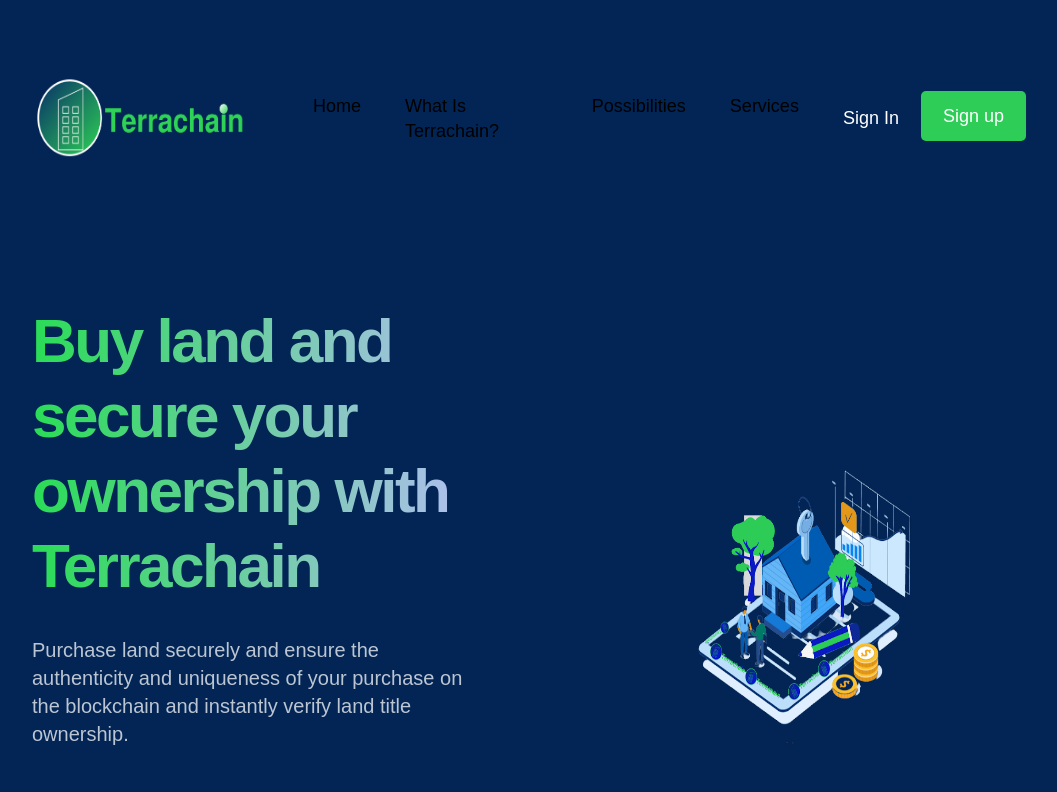
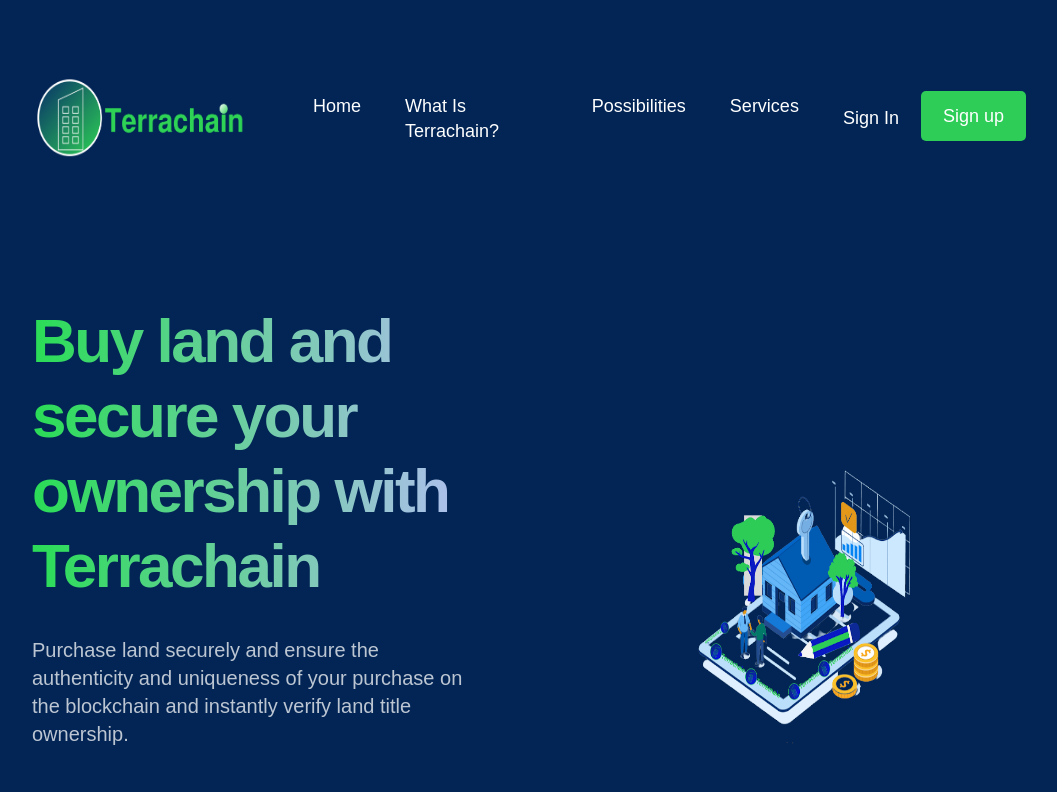
Before and after one commit to mxnuchim/terrachain-landing-page, a React (Create React App) app: page /Register in a window 1280 px wide. Shown: the top 792 px of the page, without its empty margins (111-1168 px from the left). Built offline with nearby package versions, Linux system fonts and the light colour scheme; a web font is replaced by a local one.

Commit message:
nav color change to white

```diff
--- a/src/components/Pages/Register.css
+++ b/src/components/Pages/Register.css
@@ -39,9 +39,6 @@
     background-color: white;
 }
 
-a, a:visited {
-    color: #000;
-}
 
 input[type="text"],
 input[type="password"],
--- a/src/components/Pages/Register.js
+++ b/src/components/Pages/Register.js
@@ -172,7 +172,7 @@
                         Already registered?<br />
                         <Link to="/SignIn" >
                             <span className="line">
-                                <a href="#SignIn">Sign In</a>
+                                <a style={{color: 'black',}} href="#SignIn">Sign In</a>
                             </span>
                         </Link>
                     </p>
--- a/src/components/Pages/SignIn.css
+++ b/src/components/Pages/SignIn.css
@@ -64,10 +64,6 @@
     padding-bottom: 1rem;
   }
 
-  /* a, a:visited {
-    color: #000000;
-
-  } */
 
   input[type="text"],
   input[type="password"],
--- a/src/components/Pages/SignIn.js
+++ b/src/components/Pages/SignIn.js
@@ -102,7 +102,7 @@
                         Need an Account?<br />
                         <span className="line">
                             {/*put router link here*/}
-                            <a href="/Register" onClick = {handleOnRegisterClick}>Sign Up</a>
+                            <a style={{color: 'black',}} href="/Register" onClick = {handleOnRegisterClick}>Sign Up</a>
                         </span>
                     </p>
                 </div>
```
